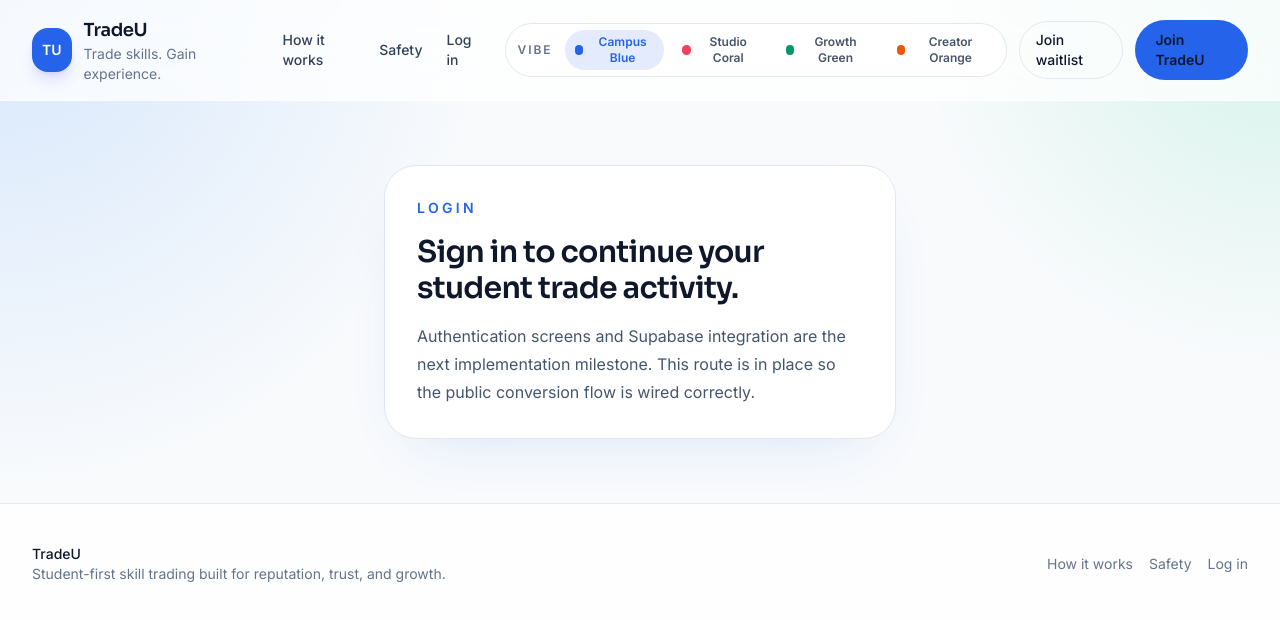
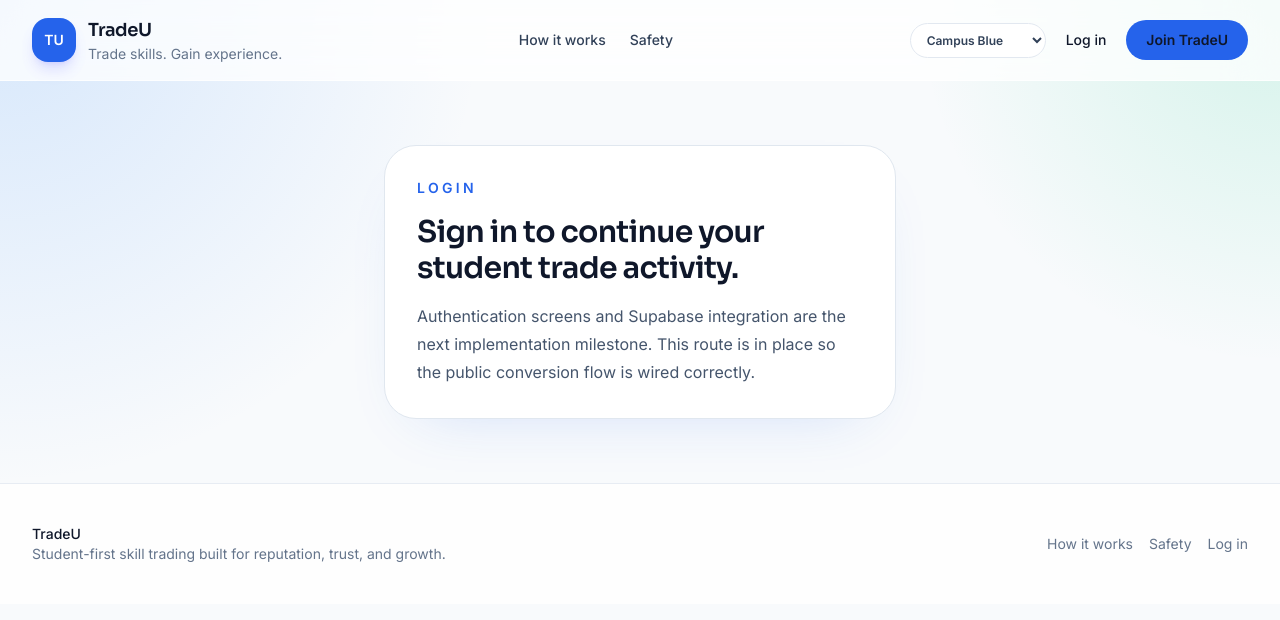
Before and after one commit to Michael-Blake-Donaldson/TradeU, a Next.js app: page /login in a window 1280 px wide. Shown: the top 620 px of the page. Built offline with nearby package versions, Linux system fonts and the light colour scheme.

Commit message:
Simplify public header navigation and compact theme control

```diff
--- a/components/tradeu/public-shell.tsx
+++ b/components/tradeu/public-shell.tsx
@@ -4,6 +4,8 @@ import { siteNavigation } from "@/lib/constants/tradeu";
 import { PublicThemeSwitcher } from "@/components/tradeu/public-theme-switcher";
 
 export function PublicShell({ children }: { children: React.ReactNode }) {
+  const headerNavigation = siteNavigation.filter((item) => item.href !== "/login");
+
   return (
     <div className="page-shell min-h-screen">
       <header className="sticky top-0 z-40 border-b border-white/70 bg-white/75 backdrop-blur-xl">
@@ -21,20 +23,20 @@ export function PublicShell({ children }: { children: React.ReactNode }) {
           </Link>
 
           <nav className="hidden items-center gap-6 text-sm font-medium text-slate-700 md:flex">
-            {siteNavigation.map((item) => (
+            {headerNavigation.map((item) => (
               <Link key={item.href} href={item.href} className="transition hover:text-primary">
                 {item.label}
               </Link>
             ))}
           </nav>
 
-          <div className="flex items-center gap-3">
+          <div className="flex items-center gap-2 sm:gap-3">
             <PublicThemeSwitcher />
             <Link
-              href="/waitlist"
-              className="hidden rounded-full border border-slate-200 px-4 py-2 text-sm font-medium text-slate-700 transition hover:border-primary hover:text-primary sm:inline-flex"
+              href="/login"
+              className="hidden px-2 py-2 text-sm font-medium text-slate-700 transition hover:text-primary sm:inline-flex"
             >
-              Join waitlist
+              Log in
             </Link>
             <Link
               href="/signup"
--- a/components/tradeu/public-theme-switcher.tsx
+++ b/components/tradeu/public-theme-switcher.tsx
@@ -86,35 +86,27 @@ export function PublicThemeSwitcher() {
   };
 
   return (
-    <div className="hidden items-center gap-2 rounded-full border border-slate-200 bg-white px-2 py-1.5 lg:flex">
-      <span className="px-1 text-xs font-semibold uppercase tracking-[0.16em] text-muted">
-        Vibe
-      </span>
-      {PUBLIC_THEMES.map((theme) => {
-        const isActive = theme.id === activeThemeId;
-        return (
-          <button
-            key={theme.id}
-            type="button"
-            onClick={() => handleSelect(theme)}
-            className="inline-flex items-center gap-2 rounded-full px-2.5 py-1 text-xs font-semibold transition"
-            style={{
-              backgroundColor: isActive ? `${theme.primary}20` : "transparent",
-              color: isActive ? theme.primary : "#475569",
-            }}
-            aria-pressed={isActive}
-            aria-label={`Switch to ${theme.label} theme`}
-            title={theme.label}
-          >
-            <span
-              className="h-2.5 w-2.5 rounded-full"
-              style={{ backgroundColor: theme.primary }}
-              aria-hidden="true"
-            />
+    <div className="hidden items-center lg:flex">
+      <label htmlFor="theme-picker" className="sr-only">
+        Choose theme vibe
+      </label>
+      <select
+        id="theme-picker"
+        value={activeThemeId}
+        onChange={(event) => {
+          const theme = PUBLIC_THEMES.find((item) => item.id === event.target.value);
+          if (theme) {
+            handleSelect(theme);
+          }
+        }}
+        className="rounded-full border border-slate-200 bg-white px-3 py-2 text-xs font-semibold text-slate-700 focus:border-primary focus:outline-none"
+      >
+        {PUBLIC_THEMES.map((theme) => (
+          <option key={theme.id} value={theme.id}>
             {theme.label}
-          </button>
-        );
-      })}
+          </option>
+        ))}
+      </select>
     </div>
   );
 }
```
